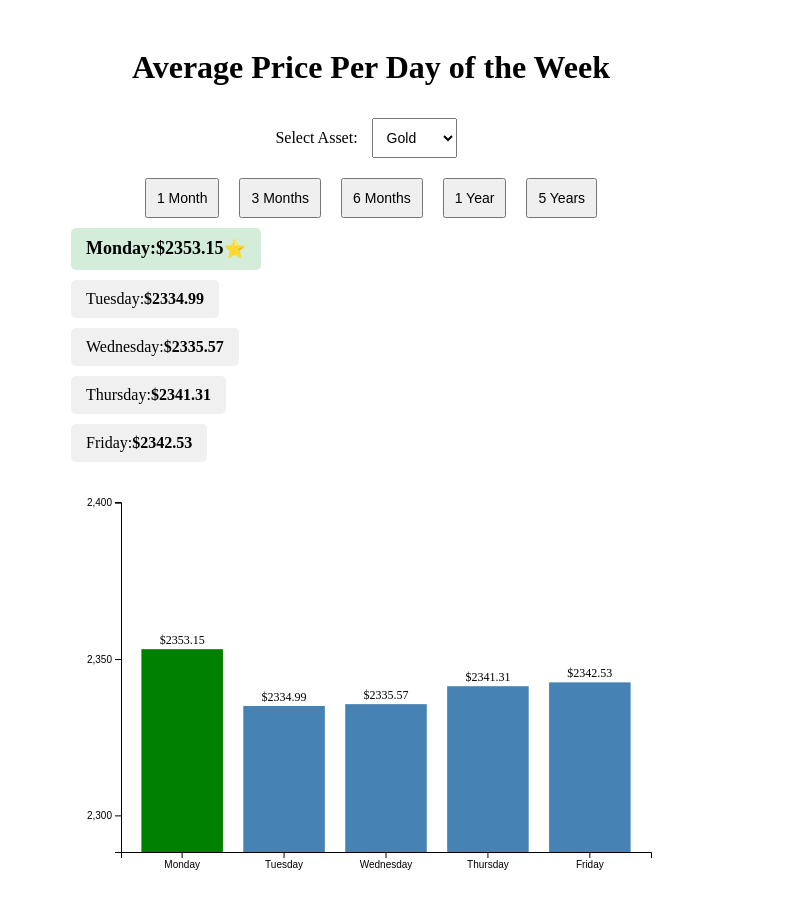
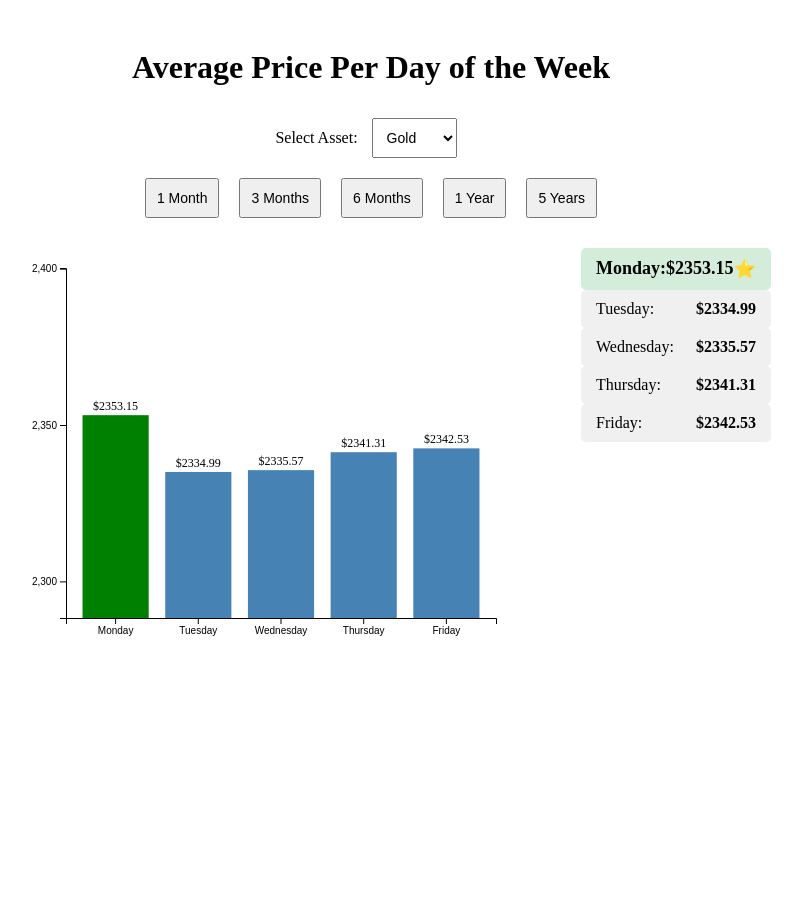
Before and after one commit to nikopastore/recurring-asset-analysis, a Svelte app: page / in a window 1280 px wide. Shown: the top 908 px of the page, without its empty margins (269-1071 px from the left). After the commit the page ends 800 px from the top, so only its background shows below. Built offline with nearby package versions, Linux system fonts and the light colour scheme.

Commit message:
Update App.svelte

```diff
--- a/src/App.svelte
+++ b/src/App.svelte
@@ -74,7 +74,7 @@
         d3.select(chart).selectAll("*").remove(); // Clear previous chart
 
         const margin = { top: 20, right: 20, bottom: 30, left: 50 };
-        const width = 600 - margin.left - margin.right;
+        const width = 500 - margin.left - margin.right;
         const height = 400 - margin.top - margin.bottom;
 
         const svg = d3
@@ -137,7 +137,7 @@
     }
 
     .container {
-        max-width: 600px;
+        max-width: 800px;
         margin: 0 auto;
         padding: 20px;
         text-align: center;
@@ -151,17 +151,27 @@
     }
 
     .chart-container {
+        display: flex;
+        justify-content: space-between;
         margin-top: 20px;
+    }
+
+    .chart {
+        flex: 1;
+    }
+
+    .averages-list {
+        margin-left: 20px;
+        display: flex;
+        flex-direction: column;
+        gap: 10px;
+        align-items: flex-start;
     }
 
     ul {
         list-style: none;
         padding: 0;
-        margin: 0 auto;
-        display: flex;
-        flex-direction: column;
-        gap: 10px;
-        align-items: flex-start;
+        margin: 0;
     }
 
     ul li {
@@ -172,7 +182,7 @@
         justify-content: space-between;
         align-items: center;
         font-size: 16px;
-        max-width: 300px; /* Narrower box */
+        max-width: 200px; /* Narrower box */
     }
 
     ul li.highlight {
@@ -216,7 +226,13 @@
         {/each}
     </div>
 
-    <!-- Error or Averages List -->
+    <!-- Chart and List -->
+    <div class="chart-container">
+        <!-- Chart -->
+        <div class="chart" bind:this={chart}></div>
+
+        <!-- Averages List -->
+        <div class="averages-list">
             {#if errorMessage}
                 <p>{errorMessage}</p>
             {:else}
@@ -228,7 +244,6 @@
                     {/each}
                 </ul>
             {/if}
-
-    <!-- Chart -->
-    <div class="chart-container" bind:this={chart}></div>
         </div>
+    </div>
+</div>
```
Lines whose indentation alone changed are shown as unchanged.
